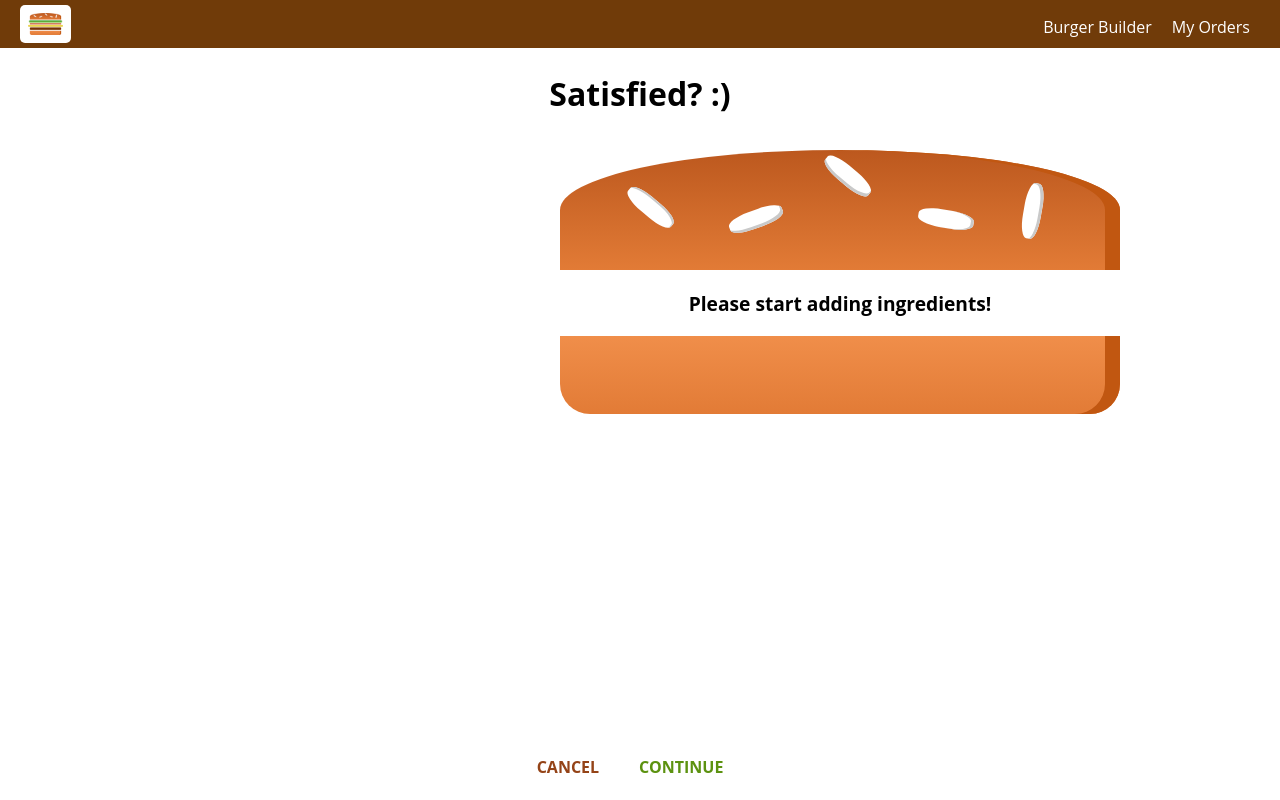
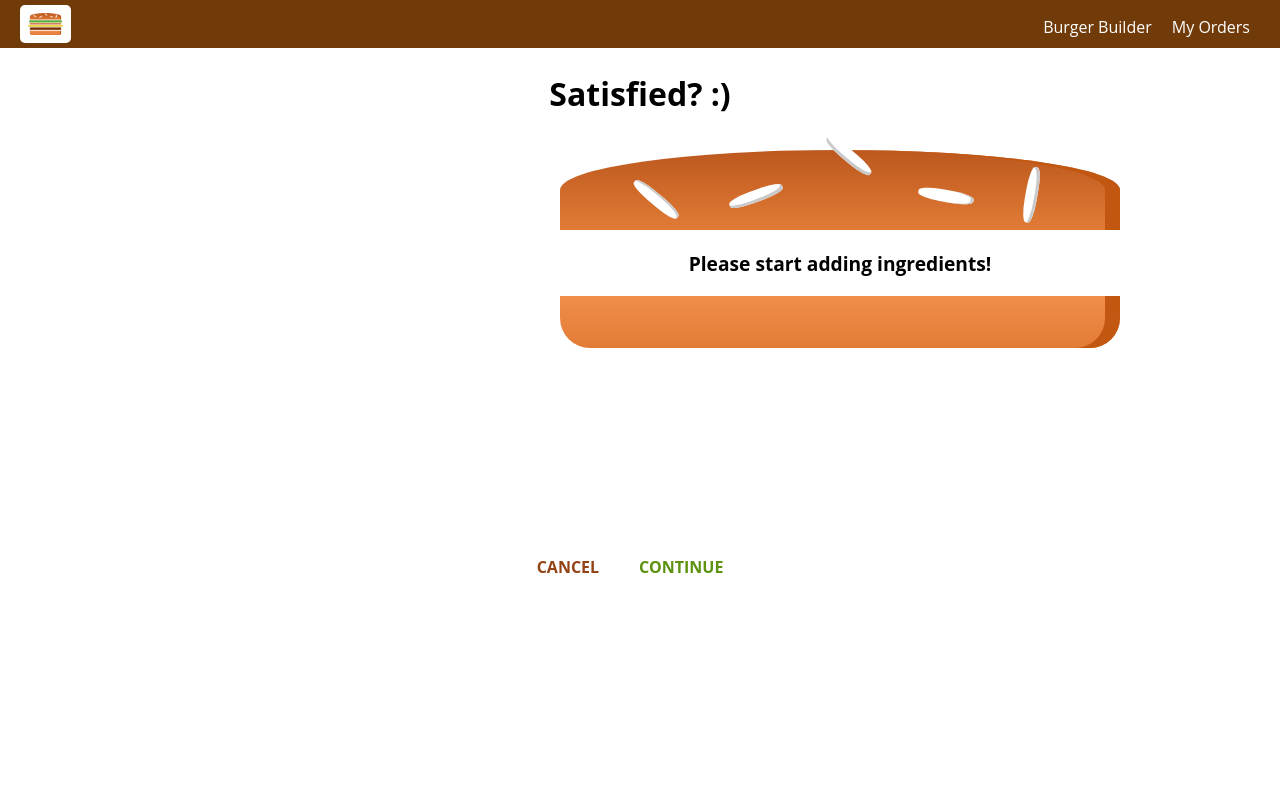
Before and after one commit to Brainilio/Burger-builder, a React (Create React App) app in the folder burger-builder/: page /checkout in a window 1280 px wide. Built offline with nearby package versions, Linux system fonts and the light colour scheme; the HTML template or start-up script is replaced by a standard one.

Commit message:
changed styling

```diff
--- a/burger-builder/src/components/Burger/Burger.module.css
+++ b/burger-builder/src/components/Burger/Burger.module.css
@@ -27,6 +27,5 @@
 @media (min-width: 1000px) and (min-height: 700px) {
 	.Burger {
 		width: 700px;
-		height: 600px;
 	}
 }
--- a/burger-builder/src/components/Burger/OrderSummary/OrderSummary.js
+++ b/burger-builder/src/components/Burger/OrderSummary/OrderSummary.js
@@ -7,6 +7,7 @@ class OrderSummary extends Component {
 	componentDidUpdate() {
 		console.log("Ordersummary did update.")
 	}
+
 	render() {
 		// take ingreidnets an use object.keys to transform into array of keys: value
 		const ingredientSummary = Object.keys(this.props.ingredients).map(
```
